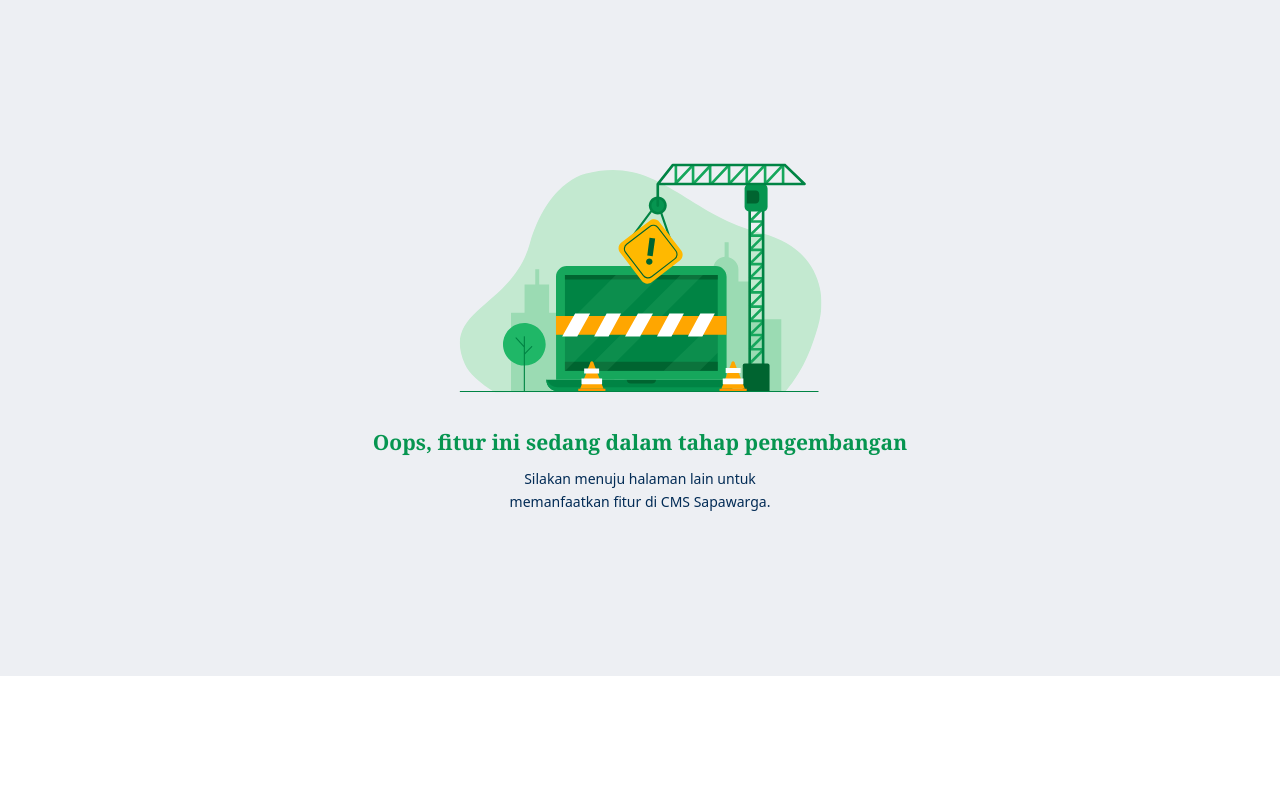
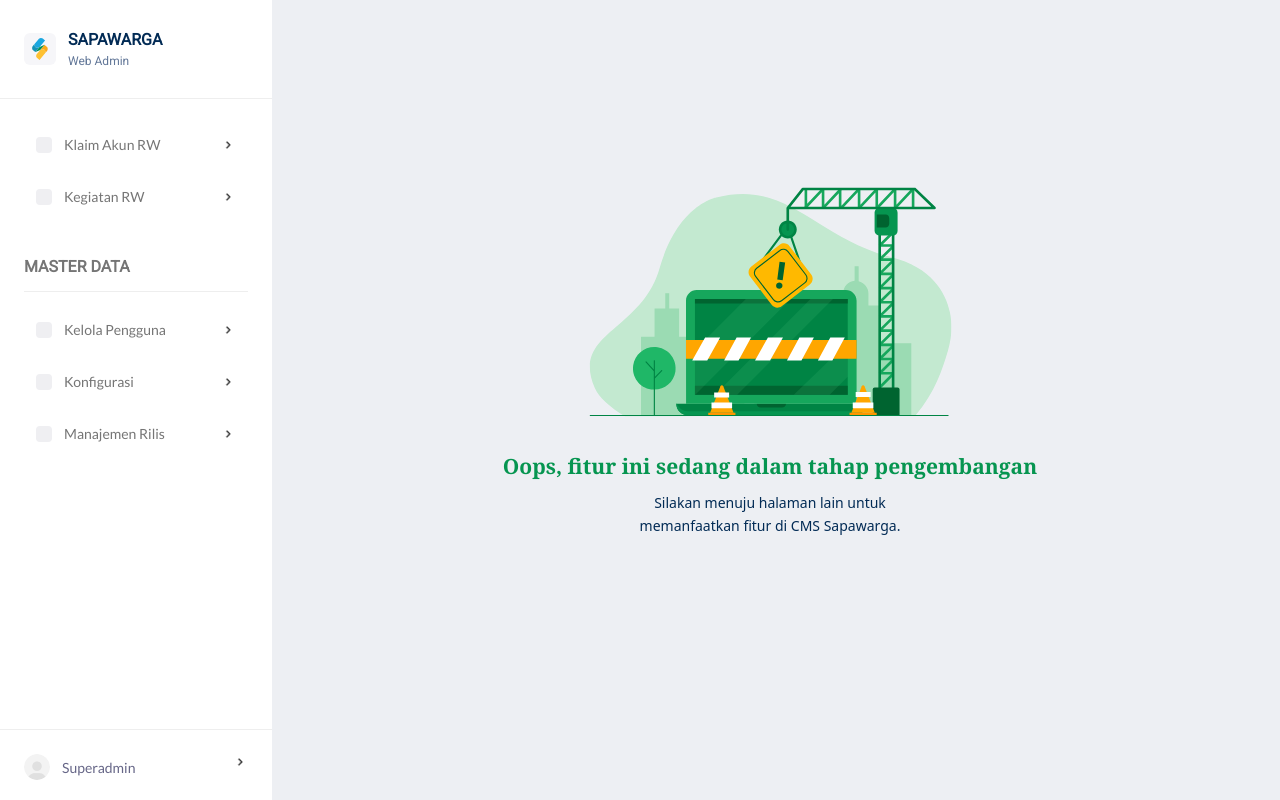
Before and after one commit to jabardigitalservice/super-app-cms, a Nuxt app: page / in a window 1280 px wide. Built offline with nearby package versions, Linux system fonts and the light colour scheme; what @jabardigitalservice/jds-design-system would draw is missing.

Commit message:
feat: add sidebar index component

```diff
--- a/components/Sidebar/Footer.vue
+++ b/components/Sidebar/Footer.vue
@@ -1,6 +1,6 @@
 <template>
-  <div class="flex items-center h-[42px]">
-    <div class="mr-2">
+  <div class="flex justify-between cursor-pointer hover:bg-gray-50 hover:text-gray-800 hover:font-bold">
+    <div class="flex items-center">
       <img
         :src=" imageUrl == ''
           ? require('~/assets/images/profile.png')
@@ -8,19 +8,24 @@
         alt="user"
         width="26"
         height="26"
-        class="rounded-full"
+        class="rounded-full mr-3"
       >
+      <div class="min-w-0 flex-1 font-lato text-[#666687] text-[14px] capitalize">
+        {{ nameUser }}
+      </div>
     </div>
-    <div class="min-w-0 flex-1 font-lato text-[#666687] text-[14px] capitalize">
-      {{ nameUser }}
-    </div>
+    <ChevronRight class="stroke-gray-500" />
   </div>
 </template>
 
 <script>
+import ChevronRight from '~/assets/icon/chevron-right.svg?inline'
 
 export default {
   name: 'FooterSidebar',
+  components: {
+    ChevronRight
+  },
   props: {
     nameUser: {
       type: String,
--- a/components/Sidebar/Item.vue
+++ b/components/Sidebar/Item.vue
@@ -1,9 +1,9 @@
 <template>
-  <ul class="w-full">
-    <li class="flex justify-between items-center h-[32px]">
+  <ul class="cursor-pointer w-full p-3 flex items-center rounded-lg hover:bg-gray-50 hover:text-gray-800 hover:font-bold">
+    <li class="flex justify-between items-center min-w-[200px]">
       <div class="flex items-center">
         <component :is="icon" class="flex-shrink-0 mr-3" />
-        <nuxt-link :to="link" class="font-lato text-gray-600 text-[14px]">
+        <nuxt-link :to="link" class="font-lato text-gray-600 text-sm">
           {{ label }}
         </nuxt-link>
       </div>
@@ -14,12 +14,12 @@
 
 <script>
 import ChevronRight from '~/assets/icon/chevron-right.svg?inline'
-import IconAdmin from '~/assets/icon/icon-admin.svg?inline'
+import IconItem from '~/assets/icon/item.svg?inline'
 
 export default {
   name: 'ItemSidebar',
   components: {
-    ChevronRight, IconAdmin
+    ChevronRight, IconItem
   },
   props: {
     label: {
@@ -28,7 +28,7 @@ export default {
     },
     icon: {
       type: String,
-      default: 'icon-admin'
+      default: 'icon-item'
     },
     link: {
       type: String,
--- /dev/null
+++ b/components/Sidebar/index.vue
@@ -0,0 +1,27 @@
+<template>
+  <div>
+    <SidebarHeader class="px-6 py-7 border-b" />
+    <div class="h-[calc(100%-170px)] overflow-y-scroll p-6">
+      <div class="flex flex-col gap-2">
+        <SidebarItem label="Klaim Akun RW" />
+        <SidebarItem label="Kegiatan RW" />
+      </div>
+      <div class="mt-6 mb-4 py-3 font-roboto text-gray-600 uppercase font-bold border-b">
+        Master Data
+      </div>
+      <div class="flex flex-col gap-2">
+        <SidebarItem label="Kelola Pengguna" />
+        <SidebarItem label="Konfigurasi" />
+        <SidebarItem label="Manajemen Rilis" />
+      </div>
+    </div>
+    <SidebarFooter class="p-6 border-t" name-user="Superadmin" />
+  </div>
+</template>
+
+<script>
+
+export default {
+  name: 'ComponentSidebar'
+}
+</script>
--- a/layouts/Dashboard.vue
+++ b/layouts/Dashboard.vue
@@ -1,6 +1,9 @@
 <template>
   <div class="bg-[#EDEFF3]">
-    <Nuxt />
+    <Sidebar class="bg-white w-min-[260px] fixed left-0 top-0 h-screen" />
+    <div class="ml-[260px] p-6 h-screen">
+      <Nuxt />
+    </div>
   </div>
 </template>
 
```
Also changed, not shown: assets/icon/item.svg (added).
